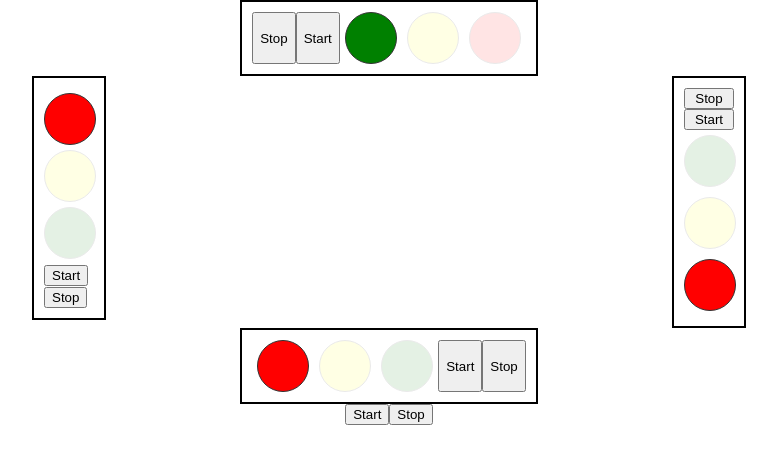
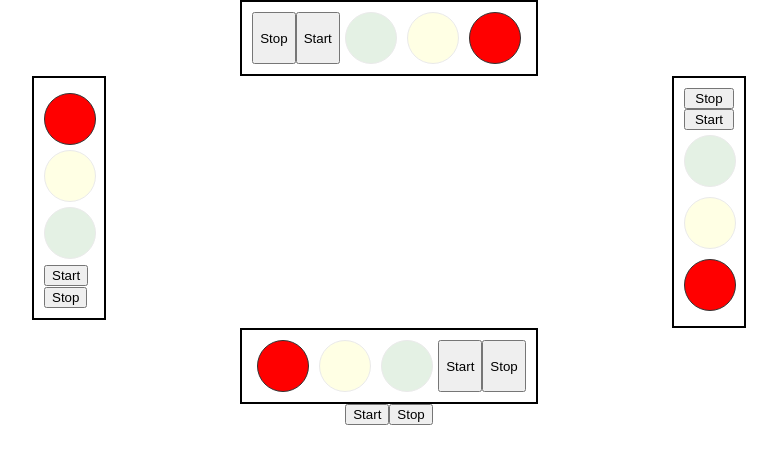
Before and after one commit to capitallatera/Traffic-Light, a React (Create React App) app: page / in a window 1280 px wide. Shown: the top 464 px of the page, without its empty margins (251-1028 px from the left). Built offline with nearby package versions, Linux system fonts and the light colour scheme.

Commit message:
final changes to traffic lights

```diff
--- a/src/App.js
+++ b/src/App.js
@@ -1,9 +1,9 @@
 import "./App.css";
 import { useState } from "react";
 import Left from "./component/Left";
-
-const timers = [7000, 7000, 7000, 7000];
-let counter = 0;
+//             Top , Right, Bottom, Left
+const timers = [6000, 6000, 6000, 6000];
+let counter = -1;
 
 const swtiching = (key) => {
 	switch (key) {
@@ -26,12 +26,12 @@ function App() {
 
 	function traffic() {
 		setClockTurn(swtiching(counter));
-		if (counter <= 3) return (counter += 1);
+		if (counter < 3) return (counter += 1);
 		counter = 0;
-    stopLights();
 	}
 
 	function changeLights() {
+    if(counter === -1) counter+=1;
 		if (!nIntervId) {
 			nIntervId = setInterval(traffic, timers[counter]);
 		}
@@ -40,26 +40,26 @@ function App() {
 	function stopLights() {
 		clearInterval(nIntervId);
 		nIntervId = null;
+    	setClockTurn('')
 	}
-  console.log(counter, 'counter')
 	return (
 		<div className="relative">
 			<div className="top" style={styling.top}>
-				<Left styling={styling.topLeft} divStyle={styling.divStyling} active={counter ===0} initial={counter} clockTurn={clockTurn}/>
+				<Left clockTurn={clockTurn} active={counter ===0} styling={styling.topLeft} divStyle={styling.divStyling} />
 			</div>
 
 			<div style={styling.middle}>
 				<div className="left">
-					<Left active={counter === 3} initial={counter} clockTurn={clockTurn}/>
+					<Left clockTurn={clockTurn} active={counter === 3} />
 				</div>
 
 				<div className="right">
-					<Left styling={styling.rightLeft} active={counter ===1} initial={counter} clockTurn={clockTurn}/>
+					<Left clockTurn={clockTurn} active={counter ===1} styling={styling.rightLeft} />
 				</div>
 			</div>
 
 			<div className="bottom" style={styling.bottom}>
-				<Left styling={styling.bottomLeft} divStyle={styling.divStyling} active={counter ===2} initial={counter} clockTurn={clockTurn}/>
+				<Left clockTurn={clockTurn} active={counter ===2} styling={styling.bottomLeft} divStyle={styling.divStyling} />
 			</div>
 			<div className="buttons" style={styling.top}>
 				<button id="start" onClick={() => changeLights()}>
--- a/src/component/Left.jsx
+++ b/src/component/Left.jsx
@@ -1,7 +1,7 @@
 import "../App.css";
 import { useEffect, useState } from "react";
-const timers = [1000, 1000, 1000];
-let counter = 0;
+const timers = [2000, 2000, 2000];
+let counter = 1;
 const swtiching = (key) => {
 	switch (key) {
 		case 0:
@@ -15,7 +15,7 @@ const swtiching = (key) => {
 	}
 };
 let nIntervId;
-function Left({ styling, divStyle, active, initial, clockTurn }) {
+function Left({ clockTurn, active, styling, divStyle }) {
 	const [turn, setTurn] = useState("red");
 	function traffic() {
 		setTurn(swtiching(counter));
@@ -31,16 +31,20 @@ function Left({ styling, divStyle, active, initial, clockTurn }) {
 	function stopTextColor() {
 		clearInterval(nIntervId);
 		nIntervId = null;
+    counter = 0;
 	}
   useEffect(() =>{
-    setTurn(active ? "green" : "red")
+    setTurn(active ? "green" : "red");
+      if(active) return changeColor();
+      return ()=> stopTextColor();
   },[active]);
 
-  // useEffect(()=>{
-  //   if(active) return changeColor();
-  //   return ()=> stopTextColor();
-  // },[active]);
-  // console.log(active && initial, turn, 'initialinitial');
+  useEffect(() =>{
+    if(active && clockTurn === '') {
+      clearInterval(nIntervId);
+		  nIntervId = null;
+    }
+  },[active, clockTurn]);
 	return (
 		<div id="isiqfor" style={styling}>
 			<div
```
